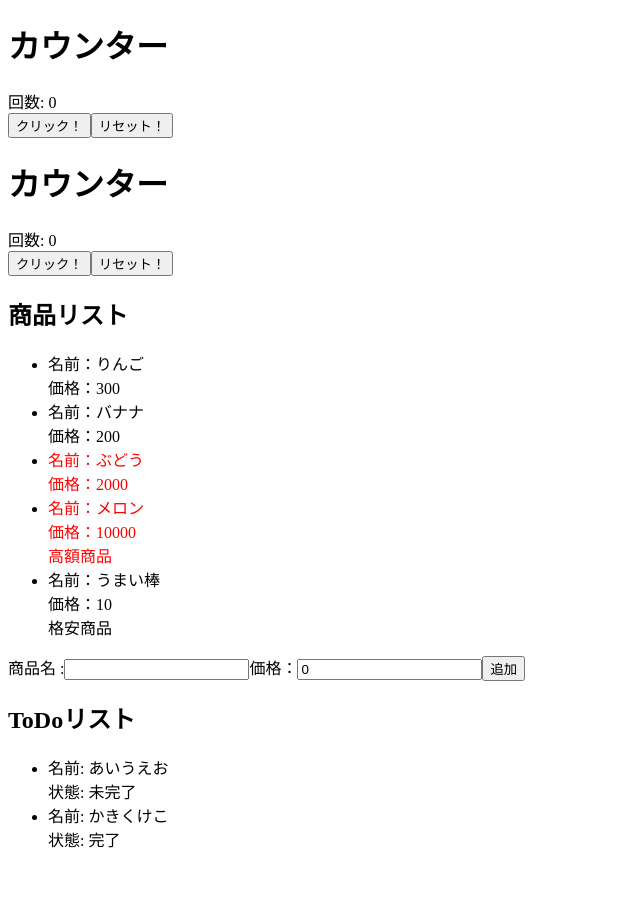
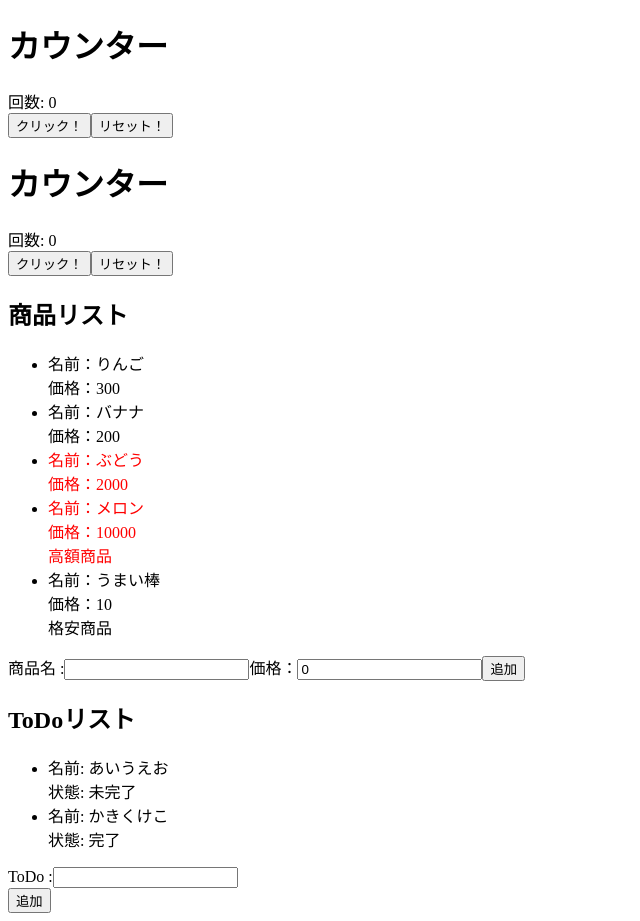
Before and after one commit to flag3/wannabe-web-enginner-react, a React (Vite) app: page / in a window 1280 px wide. Shown: the whole page, without its empty margins (0-640 px from the left). Before the commit the page ends 867 px from the top, so only its background shows below. Built offline with nearby package versions, Linux system fonts and the light colour scheme.

Commit message:
ToDoを使いできるようにする

```diff
--- a/src/components/ToDoList.jsx
+++ b/src/components/ToDoList.jsx
@@ -2,7 +2,9 @@ import ToDo from "./ToDo"
 import { useState } from "react";
 
 const ToDoList = () => {
-  const [todos] = useState([
+  const [toDoName, setToDoName] = useState("");
+  const [toDoStatus, setToDoStatus] = useState("");
+  const [toDos, setToDos] = useState([
     { name: "あいうえお", stat: "未完了"},
     { name: "かきくけこ", stat: "完了"},
   ]);
@@ -11,7 +13,7 @@ const ToDoList = () => {
     <div>
       <h2>ToDoリスト</h2>
       <ul>
-        {todos.map((todo) => {
+        {toDos.map((todo) => {
           return (
             <li key={todo.name}>
               <ToDo name={todo.name} stat={todo.stat} />
@@ -19,6 +21,27 @@ const ToDoList = () => {
           );
         })}
       </ul>
+      <div>
+        <label htmlFor="toDoName">
+          ToDo :
+          <input
+            type="text"
+            id="toDoName"
+            onChange={(e) => setToDoName(e.target.value)}
+            value={toDoName}
+          />
+        </label>
+      </div>
+      <button
+        onClick={() => {
+          setToDos((toDos) => [
+            ...toDos,
+            { name: toDoName, stat: "未完了" },
+          ]);
+        }}
+      >
+        追加
+      </button>
     </div>
   );
 };
```
